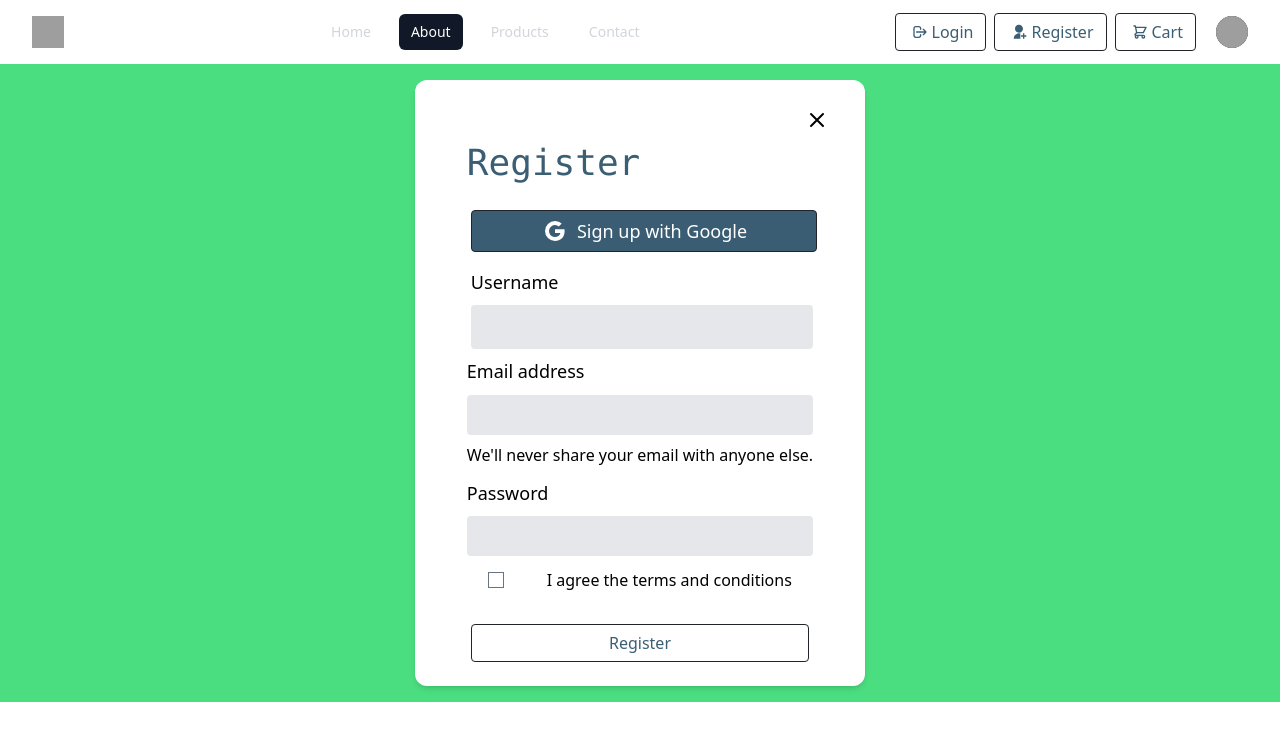
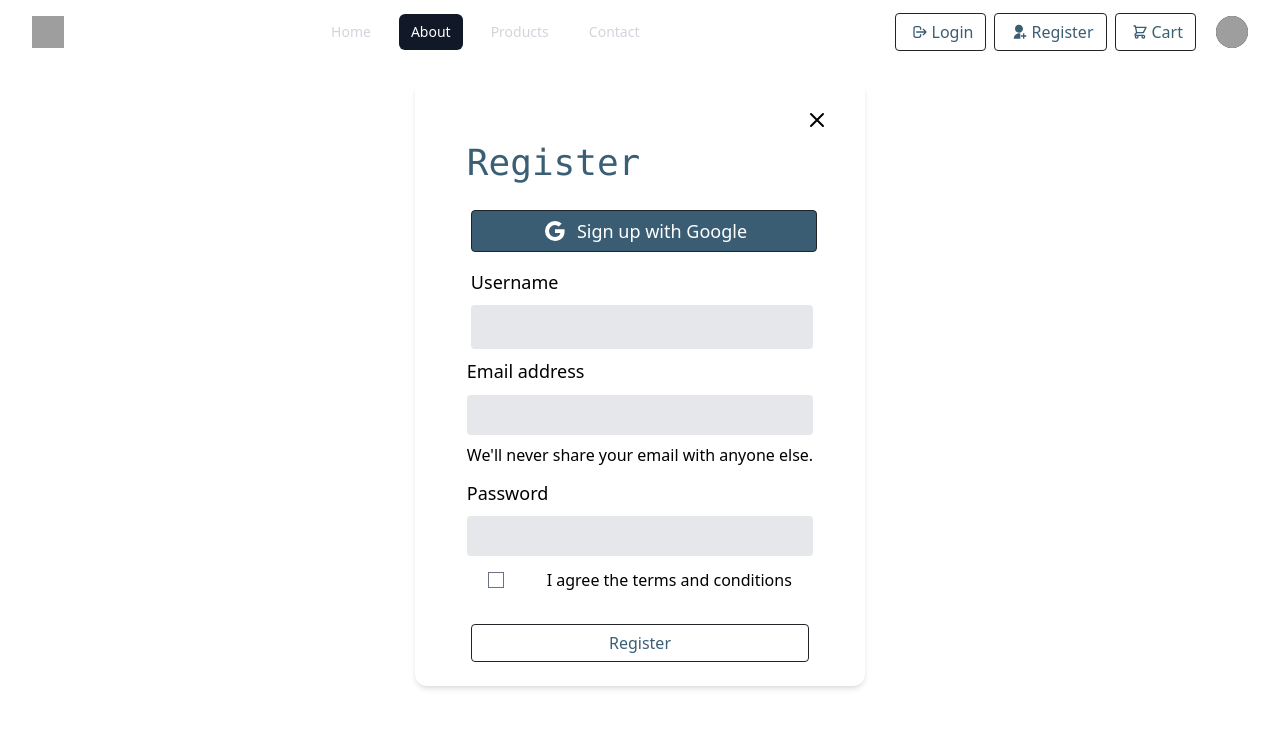
Before and after one commit to andreyscott/shopping-web, a React (Create React App) app: page /register in a window 1280 px wide. Shown: the top 740 px of the page. Built offline with nearby package versions, Linux system fonts and the light colour scheme; grey boxes are pictures that could not be loaded.

Commit message:
made it look

```diff
--- a/src/App.js
+++ b/src/App.js
@@ -1,19 +1,19 @@
-import './index.css';
 import {
   BrowserRouter,
   Routes,
   Route,
 } from "react-router-dom";
+
+
 import { Home } from './Pages/Home';
 import { About } from './Pages/About';
 import { Contact } from './Pages/Contact';
 import  Login  from './Pages/Login';
-// import Product  from './Pages/Product';
 import ProductPage from './Pages/Product';
 import Products from './components/Products';
 import Cart from './Pages/Cart';
-import Example2 from './Pages/newLogin';
 import Nav from './components/Navbar';
+import Register from './Pages/SignUp';
 
 export default function App() {
   return (
@@ -28,7 +28,7 @@ export default function App() {
     <Route path='/cart' element={<Cart  />} />
 
     <Route path='/login' element={<Login /> } />
-    <Route path='/register' element={<Example2 /> } />
+    <Route path='/register' element={<Register /> } />
 
 
 
--- a/src/Pages/Login.js
+++ b/src/Pages/Login.js
@@ -61,7 +61,7 @@ export default function Example2() {
               alt="Workflow"
             />
                <button
-                className="btn rounded-md flex w-96 justify-center items-center mx-auto"
+                className="btn mt-3 rounded-md flex w-96 justify-center items-center mx-auto"
                 data-bs-dismiss="modal"
                 onClick={handleAuth}
               >
--- a/src/Pages/newLogin.js
+++ b/src/Pages/SignUp.js
@@ -6,7 +6,7 @@ import { useNavigate } from "react-router-dom";
 import { XIcon } from '@heroicons/react/outline'
 import {BsGoogle} from 'react-icons/bs'
 
-function Signup() {
+function Register() {
   const [name, setName] = useState("");
   const [email, setEmail] = useState("");
   const [password, setPassword] = useState("");
@@ -35,7 +35,7 @@ function Signup() {
   };
 
   return (
-    <div className="bg-green-400  flex  justify-center items-center content-center">
+    <div className=" flex  justify-center items-center content-center">
       <div className="bg-white shadow-md rounded-xl px-8 pt-6 my-4 mb-4">
       {/* <!-- Modal --> */}
       {modal === true && (
@@ -140,4 +140,4 @@ function Signup() {
   );
 }
 
-export default Signup;
+export default Register;
```
